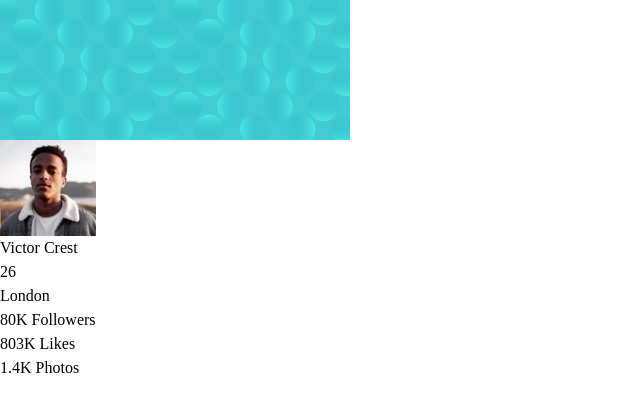
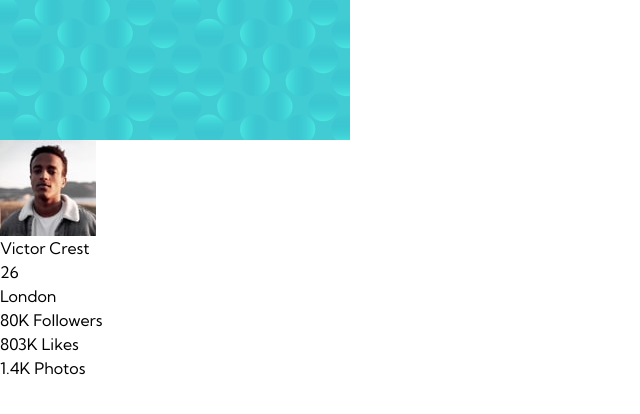
Before and after one commit to rfnozn/profile-card-component, a plain HTML site: page index.html in a window 1280 px wide. Shown: the full height of the page, 0-640 px from the left. Drawn offline with Linux system fonts and the light colour scheme.

Commit message:
Add Kumbh Sans font and apply it to body

```diff
--- a/style.css
+++ b/style.css
@@ -1,3 +1,29 @@
+:root {
+  --clr-white: #FFFFFF;
+  --clr-gray-500: #6B7082;
+  --clr-gray-100: #E8E9EC;
+  --clr-blue-600: #19A1AE;
+  --clr-blue-400: #41CBD3;
+  --clr-navy-950: #2E3349;
+  --clr-gradient: linear-gradient(90deg, #53FFEE 0%, #0989B4 100%);
+}
+
+@font-face {
+  font-display: swap; /* Check https://developer.mozilla.org/en-US/docs/Web/CSS/@font-face/font-display for other options. */
+  font-family: 'Kumbh Sans';
+  font-style: normal;
+  font-weight: 400;
+  src: url('fonts/kumbh-sans-v27-latin-regular.woff2') format('woff2'); /* Chrome 36+, Opera 23+, Firefox 39+, Safari 12+, iOS 10+ */
+}
+
+@font-face {
+  font-display: swap; /* Check https://developer.mozilla.org/en-US/docs/Web/CSS/@font-face/font-display for other options. */
+  font-family: 'Kumbh Sans';
+  font-style: normal;
+  font-weight: 700;
+  src: url('fonts/kumbh-sans-v27-latin-700.woff2') format('woff2'); /* Chrome 36+, Opera 23+, Firefox 39+, Safari 12+, iOS 10+ */
+}
+
 /* 1. Use a more-intuitive box-sizing model */
 *, *::before, *::after {
   box-sizing: border-box;
@@ -20,6 +46,9 @@ body {
   line-height: 1.5;
   /* 5. Improve text rendering */
   -webkit-font-smoothing: antialiased;
+
+  /* --- */
+  font-family: 'Kumbh Sans', Arial, Helvetica, sans-serif;
 }
 
 /* 6. Improve media defaults */
```
Also changed, not shown: fonts/kumbh-sans-v27-latin-700.woff2 (added), fonts/kumbh-sans-v27-latin-regular.woff2 (added).
